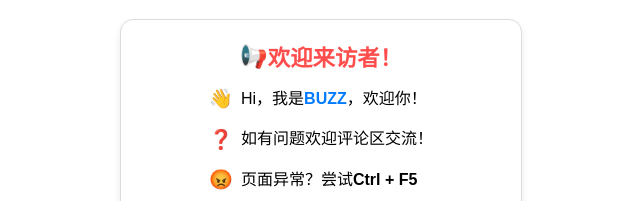
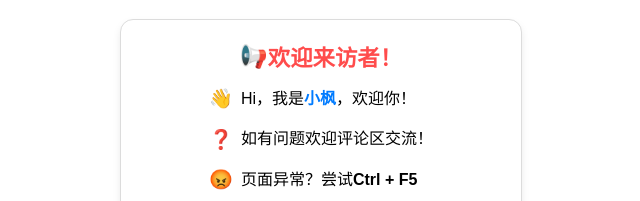
Before and after one commit to jwyby/welcome, a plain HTML site: page index.html in a window 1280 px wide. Shown: the top 201 px of the page, 319-959 px from the left. Drawn offline with Linux system fonts and the light colour scheme; no server answers.

Commit message:
Update index.html
更改配置api等

```diff
--- a/index.html
+++ b/index.html
@@ -201,13 +201,13 @@
     <script>
         // 配置参数
         const CONFIG = {
-            BLOGGER_NAME: 'BUZZ', // 博主名字
-            EMAIL: 'mailto:2793217027@qq.com', // 博主的联系邮箱链接
-            GITHUB_URL: 'https://github.com/BDTA-zky', // 博主的 GitHub 链接
-            API_KEY: '4xR95RXijydgvLwXDmINz8ebaq', // API 密钥，请求 IP 信息用
-            BLOG_LOCATION: { lng: 113.506990, lat: 34.704587 }, // 博主的位置经纬度
+            BLOGGER_NAME: '小枫', // 博主名字
+            EMAIL: 'mailto:3136720388@qq.com', // 博主的联系邮箱链接
+            GITHUB_URL: 'https://github.com/jwyby', // 博主的 GitHub 链接
+            API_KEY: 'UpmXHGo901hOGzGYGhtp4QCLpn', // API 密钥，请求 IP 信息用
+            BLOG_LOCATION: { lng:117.4252019999999, lat:25.318706 }, // 博主的位置经纬度
             CACHE_DURATION: 1000 * 60 * 60, // 缓存时间（默认1小时）
-            HOME_PAGE_ONLY: true, // 是否只在首页显示
+            HOME_PAGE_ONLY: false, // 是否只在首页显示
         };
 
         // 设置博主信息
```
